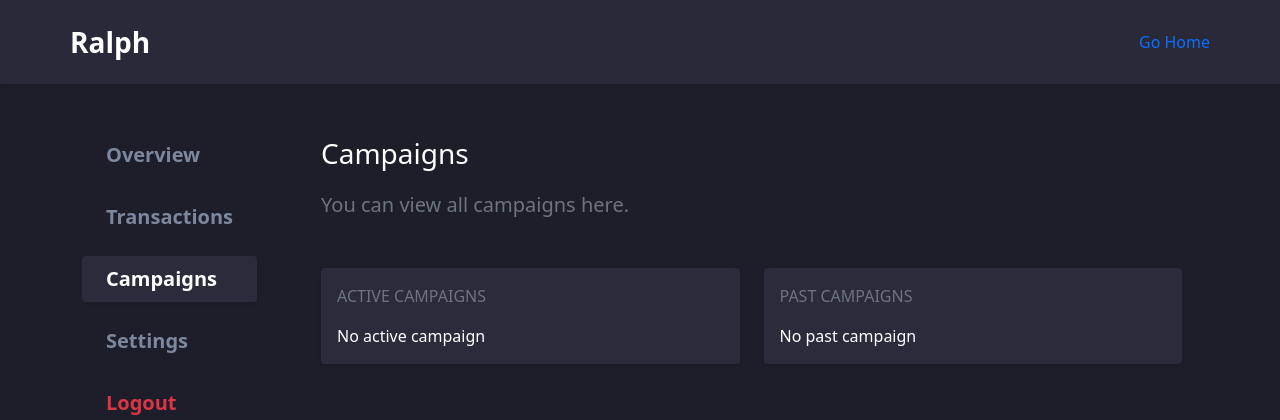
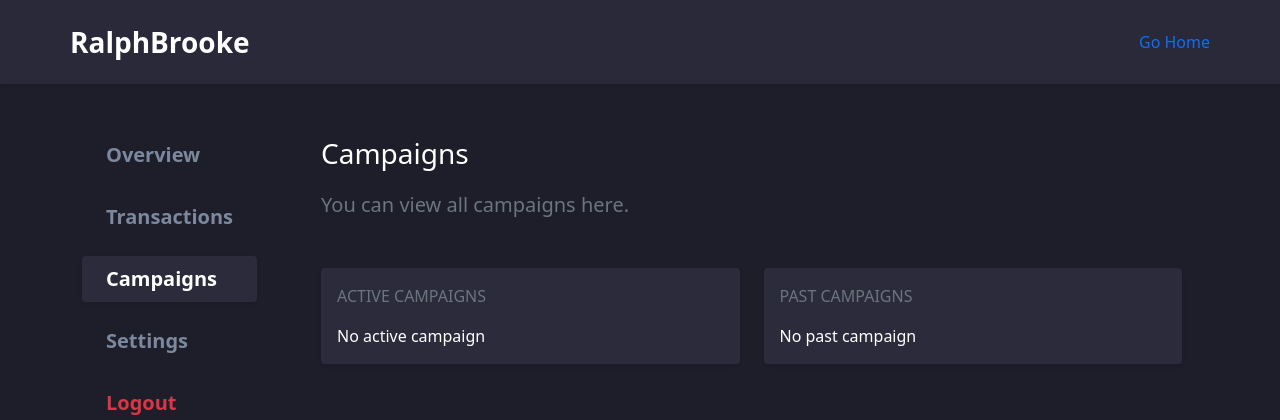
Before and after one commit to jbrit/raffle, a Django app: page /dashboard/campaigns/ in a window 1280 px wide. Shown: the top 420 px of the page. Run offline with Django 3.2, Linux system fonts and the light colour scheme; the visitor is signed in with stand-in values (Sample User, id 1); data that the repository does not hold is empty; some libraries are stand-ins or nearby versions.

Commit message:
Website name dashboard

```diff
--- a/core/templates/core/base_dashboard.html
+++ b/core/templates/core/base_dashboard.html
@@ -4,7 +4,7 @@
     <div style="z-index: 2;" class="px-3 px-md-0 container-fluid container-md">
       <a class="navbar-brand d-flex align-items-center fs-3 fw-bold" href="javascript: void(0)">
         <ion-icon style="font-size: 28px;" class="me-2 d-md-none" onclick="(function (){document.body.classList.toggle('open-menu')})()" name="menu-outline"></ion-icon>
-        Ralph
+        RalphBrooke
       </a>
       <a class="text-decoration-none" href="/">
         Go Home
```
